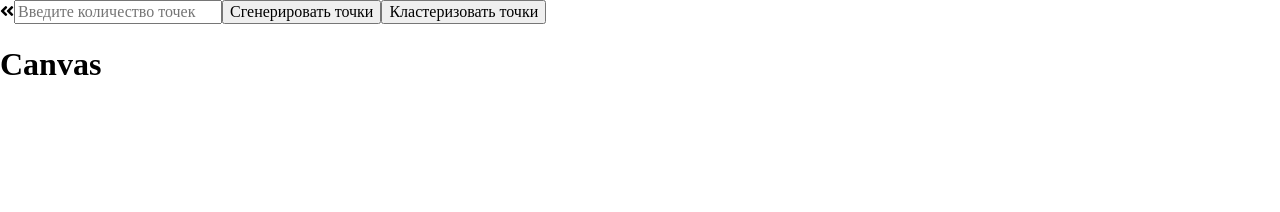
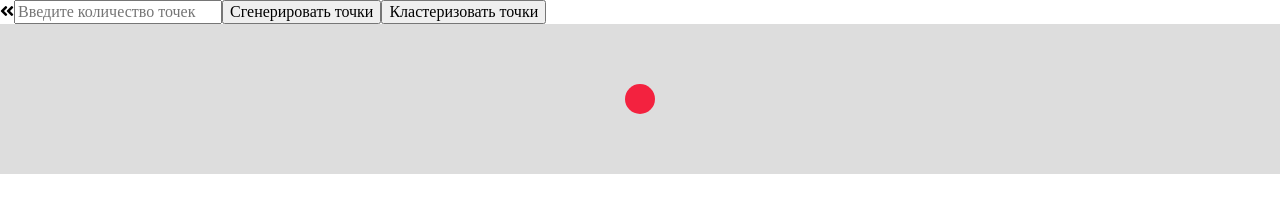
Before and after one commit to chirkovvl/clustering, a React app: page / in a window 1280 px wide. Built offline with nearby package versions, Linux system fonts and the light colour scheme.

Commit message:
added canvas

```diff
--- a/src/client/components/App/App.css
+++ b/src/client/components/App/App.css
@@ -10,7 +10,7 @@
     top: 0;
     width: 30%;
     height: 100%;
-    background: #398;
+    background: rgb(199, 89, 15);
     transition: 0.5s;
     z-index: 1;
     display: flex;
@@ -26,7 +26,7 @@
 }
 
 .toggle-menu .toggle-button {
-    transform: translateX(100%);
+    transform: translate(100%, -50%);
     border-radius: 0 5px 5px 0;
 }
 
@@ -38,6 +38,7 @@
     position: absolute;
     right: 0px;
     top: 50%;
+    transform: translate(0, -50%);
     padding: 16px 4px 16px 4px;
     background: #fff;
     border-radius: 5px 0 0 5px;
@@ -46,7 +47,9 @@
 }
 
 .control {
-    padding: 10px;
+    padding: 15px;
+    border-radius: 5px;
+    border-style: none;
 }
 
 .content {
@@ -55,10 +58,6 @@
     top: 0;
     height: 100%;
     width: 70%;
-    background: rgb(219, 137, 14);
     transition: 0.5s;
     z-index: 0;
-    display: flex;
-    justify-content: center;
-    align-items: center;
 }
--- a/src/client/components/App/Canvas/Canvas.js
+++ b/src/client/components/App/Canvas/Canvas.js
@@ -1,9 +1,47 @@
-import React from "react";
+import React, { useRef, useEffect } from "react";
+
+function draw(canvas, scaleX, scaleY) {
+    const ctx = canvas.getContext("2d");
+
+    let width = canvas.clientWidth;
+    let height = canvas.clientHeight;
+
+    ctx.scale(scaleX, scaleY);
+
+    ctx.fillStyle = "#ddd";
+    ctx.fillRect(0, 0, canvas.clientWidth, canvas.clientHeight);
+
+    ctx.fillStyle = "#f3223f";
+    ctx.beginPath();
+    ctx.arc(width / 2, height / 2, 15, 0, Math.PI * 2, true);
+    ctx.closePath();
+    ctx.fill();
+}
 
 function Canvas() {
+    const canvas = useRef(null);
+
+    const resized = () => {
+        canvas.current.width = canvas.current.clientWidth;
+        canvas.current.height = canvas.current.clientHeight;
+    };
+
+    useEffect(() => {
+        resized();
+        draw(canvas.current);
+    });
+
+    // useEffect(() => {
+    //     canvas.current.onresize = resized;
+    //     console.log(canvas);
+    //     return () => canvas.current.removeEventListener("resize", resized);
+    // }, []);
+
     return (
         <div className="content">
-            <h1>Canvas</h1>
+            <canvas ref={canvas} style={{ width: "100%", height: "100%" }}>
+                <p>Ваш баузер не поддерживает canvas</p>
+            </canvas>
         </div>
     );
 }
```
